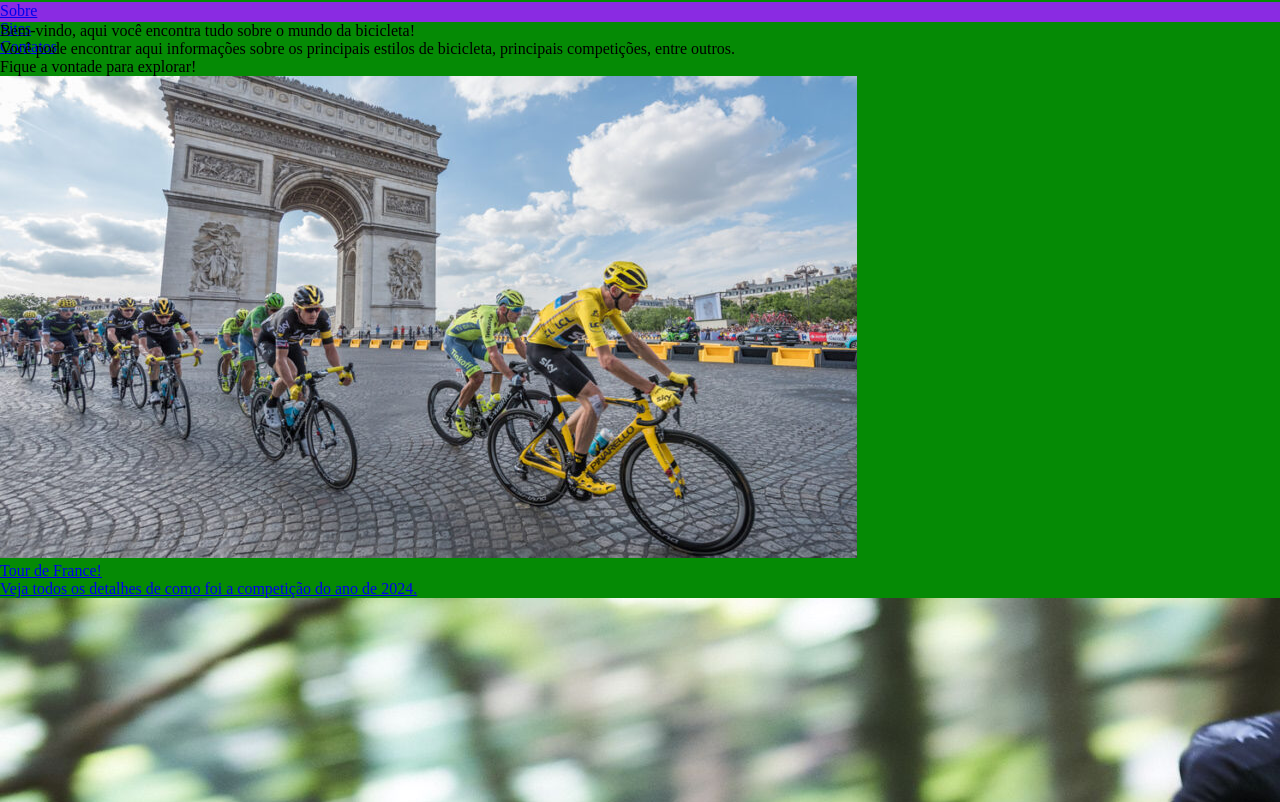
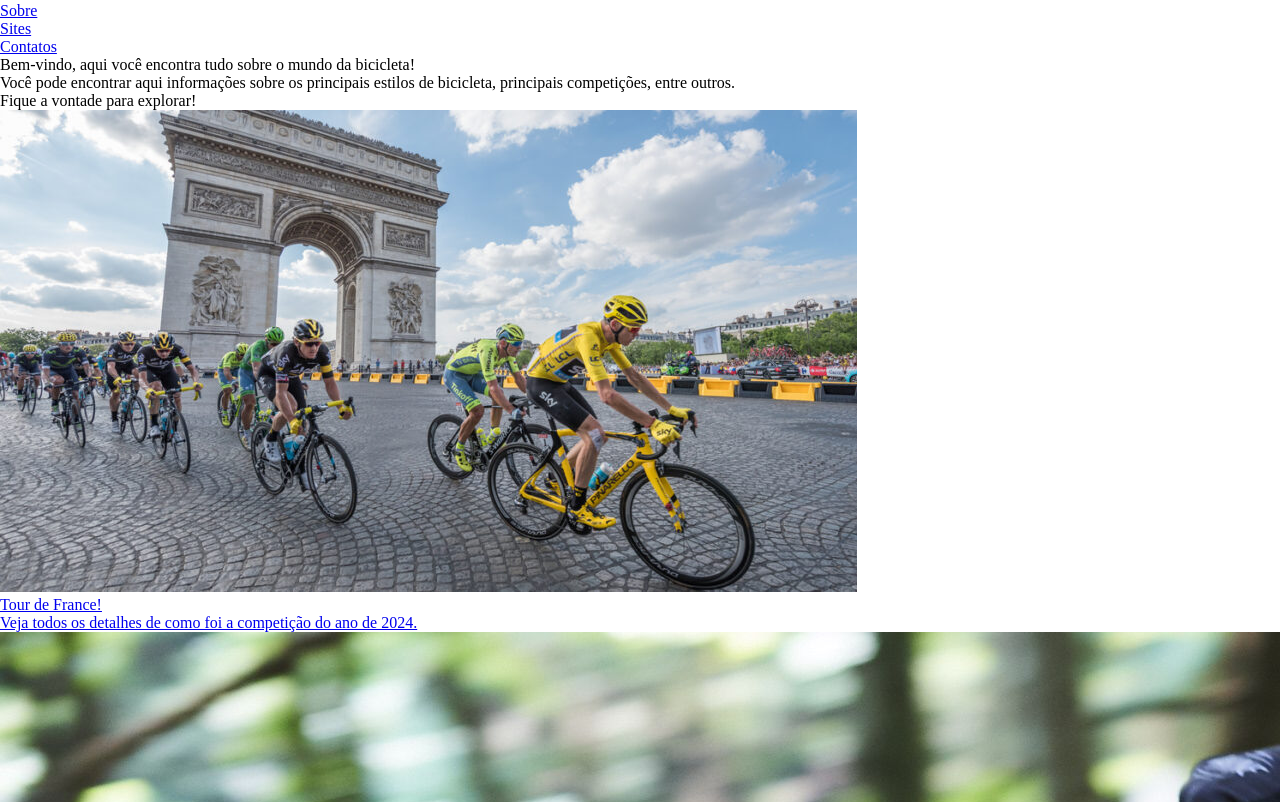
Before and after one commit to gabrielcruz07/frontEnd, a plain HTML site: page individualProject/index.html in a window 1280 px wide. Shown: the part 1240-2042 px from the top of the page. Drawn offline with Linux system fonts and the light colour scheme.

Commit message:
Atualizações CSS

```diff
--- a/individualProject/styles.css
+++ b/individualProject/styles.css
@@ -6,14 +6,3 @@
     font: inherit;
     vertical-align: baseline;
 }
-body{
-    background-color: rgb(5, 138, 5);
-    display: flex;
-    flex-direction: column;
-}
-.navbar{
-    background-color: blueviolet;
-    height: 20px;
-    display: flex;
-    justify-content: space-between;
-}
```
